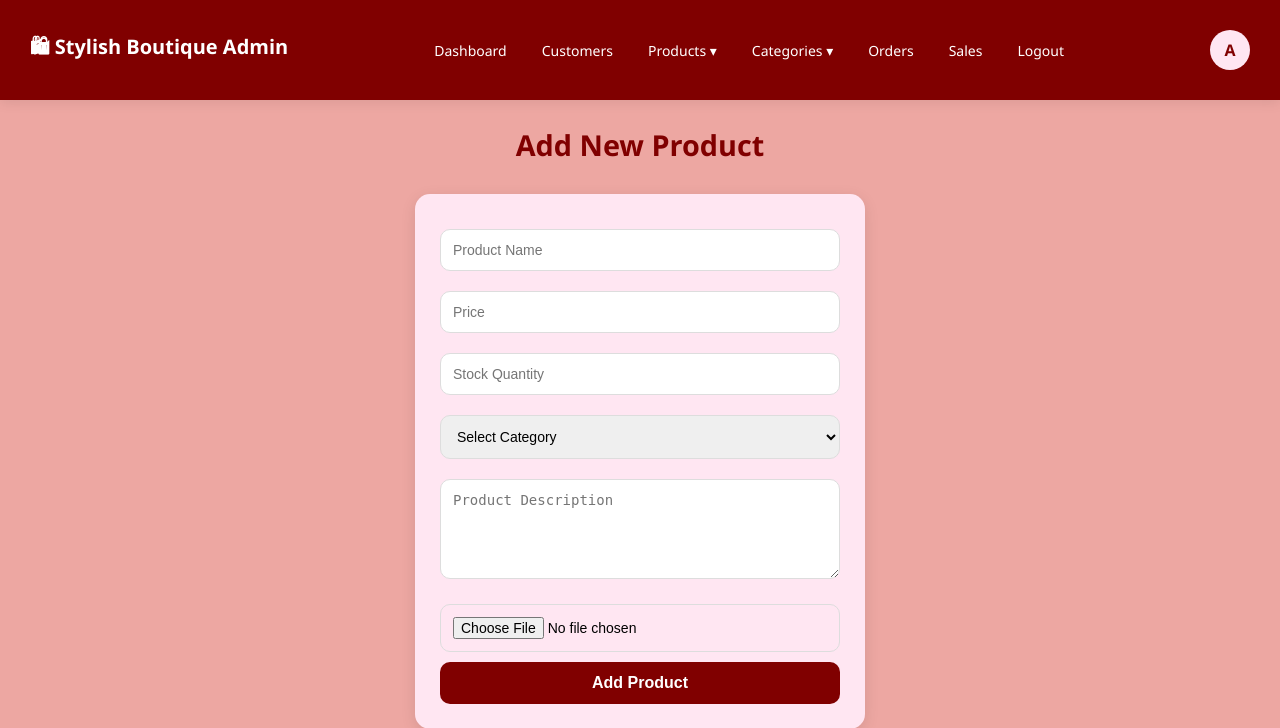
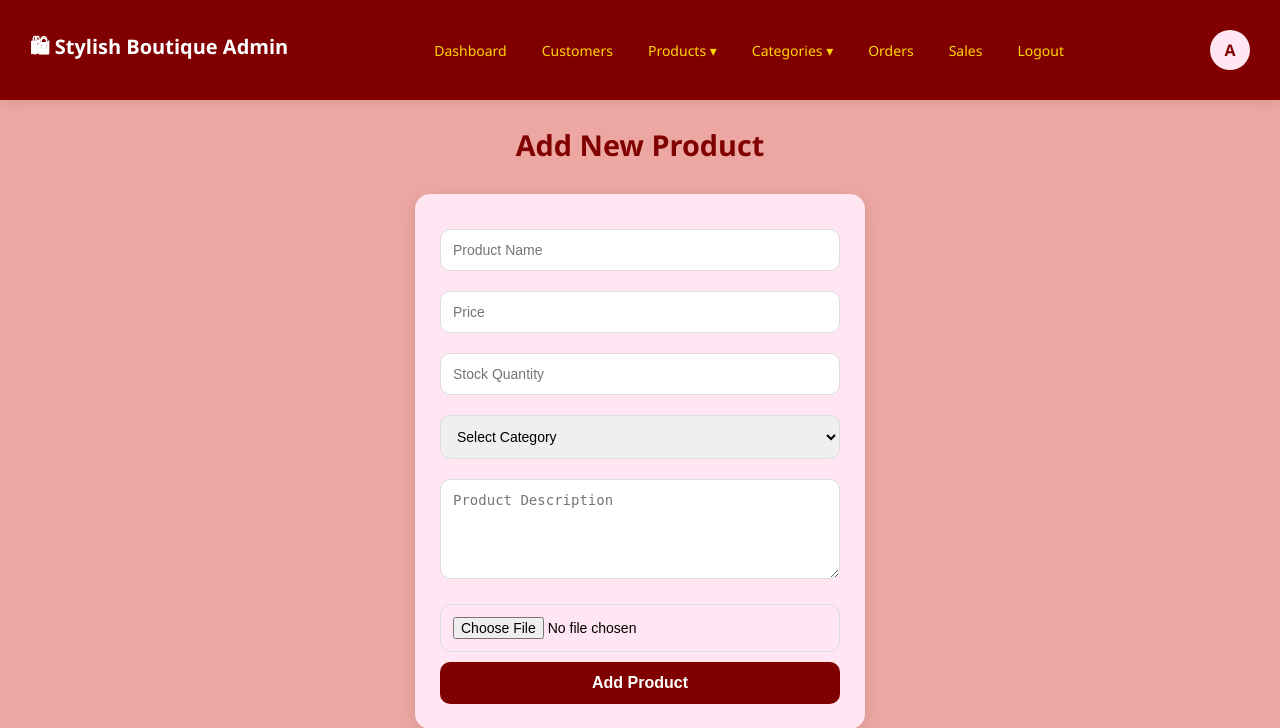
Before and after one commit to saniaamalik/boutique_store, a PHP site: page /admin/add_product.php in a window 1280 px wide. Shown: the top 728 px of the page. Run offline with PHP 8.4, Linux system fonts and the light colour scheme; a user stored in the database is signed in; data comes from the database, SQL or seed files in the repository.

Commit message:
chnge color

```diff
--- a/admin/navbar.php
+++ b/admin/navbar.php
@@ -31,11 +31,13 @@ $firstLetter = strtoupper(substr($email, 0, 1));
     display: flex;
     gap: 15px;
     align-items: center;
+    color: #ffd700;
 }
 
 .menu a {
     text-decoration: none;
-    color: white;
+    color: #ffd700;
+    border-bottom-color: #ffd700;
     font-weight: 500;
     padding: 8px 10px;
     font-size: 14px;
@@ -56,7 +58,7 @@ $firstLetter = strtoupper(substr($email, 0, 1));
     top: 100%;
     left: 0;
     background: #800000;
-    color: white;
+    color: #ffd700;
     box-shadow: 0 5px 15px rgba(0,0,0,0.15);
     border-radius: 8px;
     min-width: 160px;
```
